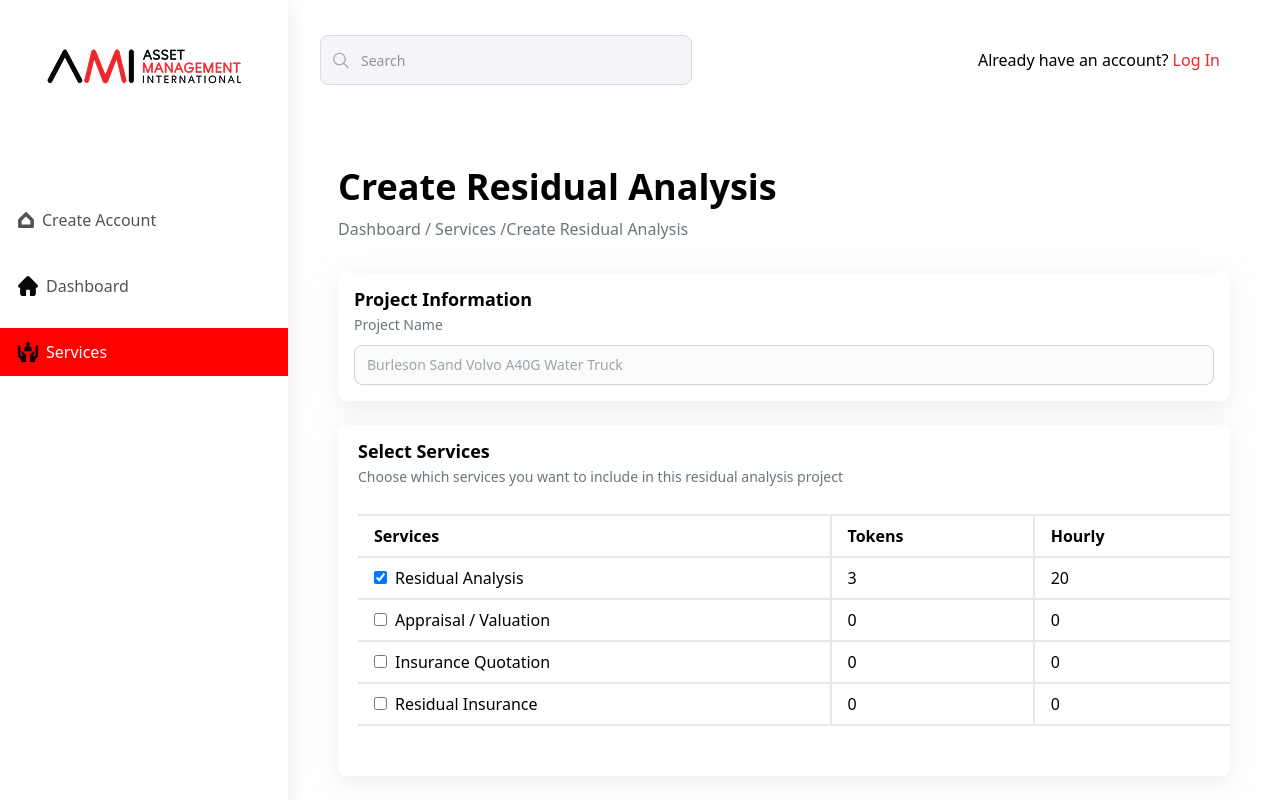
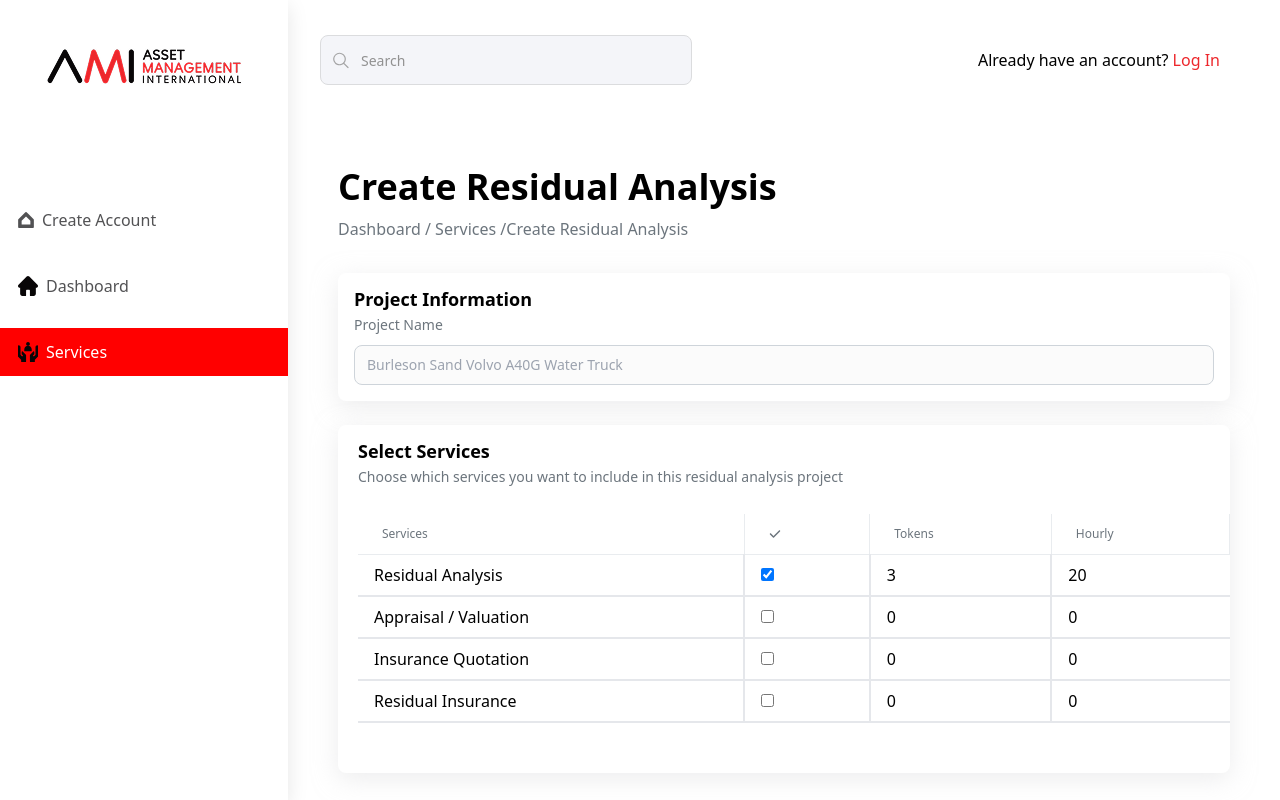
Before and after one commit to arakash-developer/headless, a React (Vite) app: page /services in a window 1280 px wide. Built offline with nearby package versions, Linux system fonts and the light colour scheme.

Commit message:
style: update Services table header styling for improved readability

```diff
--- a/src/component/Services.jsx
+++ b/src/component/Services.jsx
@@ -1,4 +1,5 @@
 import { useState } from "react";
+import { FaCheck } from "react-icons/fa6";
 
 const Services = () => {
   const [services, setServices] = useState([
@@ -70,13 +71,16 @@ const Services = () => {
           <table className="min-w-full table-auto border-collapse">
             <thead>
               <tr>
-                <th className="px-4 py-2 border-t-2 border-b-2 border-r-2 text-left">
+                <th className="px-6 py-3 font-medium text-xs text-[var(--text-secondary)] border-b border-r border-[var(--neutral)] text-left">
                   Services
                 </th>
-                <th className="px-4 py-2 border-t-2 border-b-2 border-r-2 text-left">
+                <th className="px-6 py-3 font-medium text-xs text-[var(--text-secondary)] border-b border-r border-[var(--neutral)] text-left">
+                  <FaCheck />
+                </th>
+                <th className="px-6 py-3 font-medium text-xs text-[var(--text-secondary)] border-b border-r border-[var(--neutral)] text-left">
                   Tokens
                 </th>
-                <th className="px-4 py-2 border-t-2 border-b-2 text-left">
+                <th className="px-6 py-3 font-medium text-xs text-[var(--text-secondary)] border-b border-r border-[var(--neutral)] text-left">
                   Hourly
                 </th>
               </tr>
@@ -85,15 +89,15 @@ const Services = () => {
               {services.map((service) => (
                 <tr key={service.id} className="hover:bg-gray-50">
                   <td className="px-4 py-2 border-b-2 border-r-2">
-                    <label className="flex items-center">
+                    <label className="flex items-center">{service.name}</label>
+                  </td>
+                  <td className="px-4 py-2 border-b-2 border-r-2">
                     <input
                       type="checkbox"
                       checked={service.selected}
                       onChange={() => handleCheckboxChange(service.id)}
                       className="mr-2"
                     />
-                      {service.name}
-                    </label>
                   </td>
                   <td className="px-4 py-2 border-b-2 border-r-2">
                     {service.selected ? service.tokens : 0}
```
Lines whose indentation alone changed are shown as unchanged.
